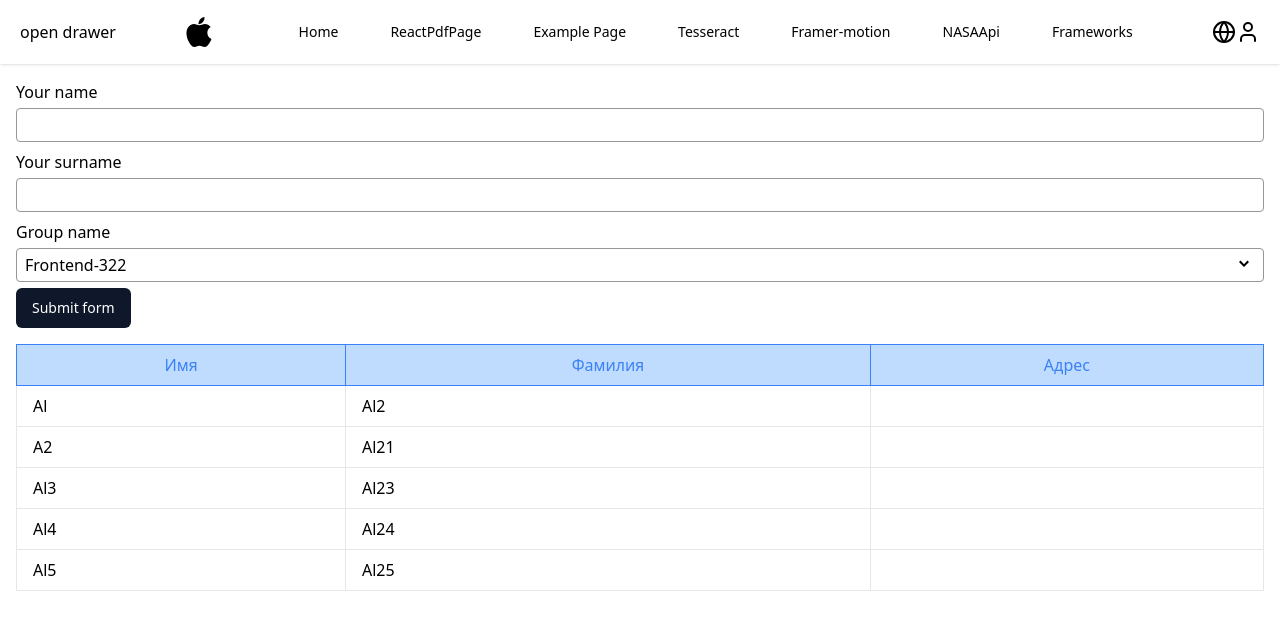
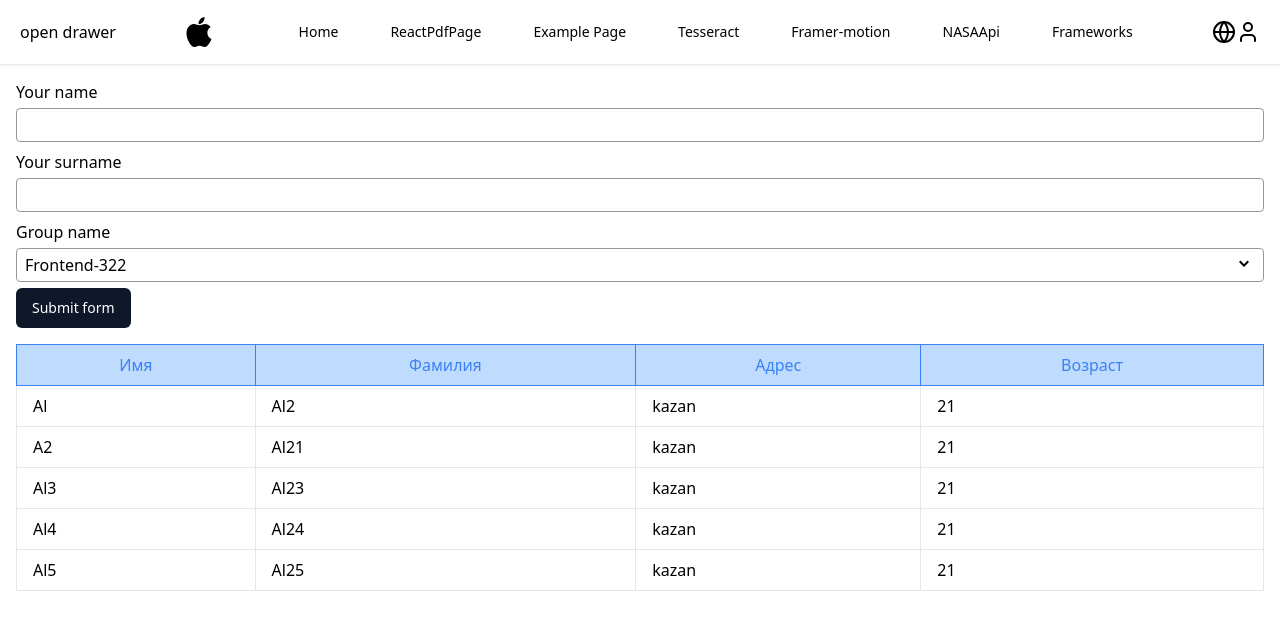
Before and after one commit to iliafilimonov1/portfolio-app, a Next.js app: page /ExamplePage in a window 1280 px wide. Shown: the top 630 px of the page. Built offline with nearby package versions, Linux system fonts and the light colour scheme.

Commit message:
completed

```diff
--- a/src/mocs/mocs.ts
+++ b/src/mocs/mocs.ts
@@ -3,25 +3,35 @@ export const studentsMoc = [
     id: '1',
     name: 'Al',
     surname: 'Al2',
+    address: 'kazan',
+    age: 21,
   },
   {
     id: '2',
     name: 'A2',
     surname: 'Al21',
+    address: 'kazan',
+    age: 21,
   },
   {
     id: '3',
     name: 'Al3',
     surname: 'Al23',
+    address: 'kazan',
+    age: 21,
   },
   {
     id: '4',
     name: 'Al4',
     surname: 'Al24',
+    address: 'kazan',
+    age: 21,
   },
   {
     id: '5',
     name: 'Al5',
     surname: 'Al25',
+    address: 'kazan',
+    age: 21,
   },
 ];
--- a/src/pages/ExamplePage.tsx
+++ b/src/pages/ExamplePage.tsx
@@ -96,6 +96,7 @@ const ExamplePage: React.FC = () => {
             { key: 'name', name: 'Имя' },
             { key: 'surname', name: 'Фамилия' },
             { key: 'address', name: 'Адрес' },
+            { key: 'age', name: 'Возраст' },
           ]}
           onRowClick={handleRowClick}
         />
--- a/src/store/StudentStore/types.ts
+++ b/src/store/StudentStore/types.ts
@@ -2,7 +2,6 @@ export interface Student {
   id: string;
   name?: string;
   surname?: string;
+  address?: string;
   age?: number;
-  address?: string;
-  gender?: 'male' | 'female';
 }
```
